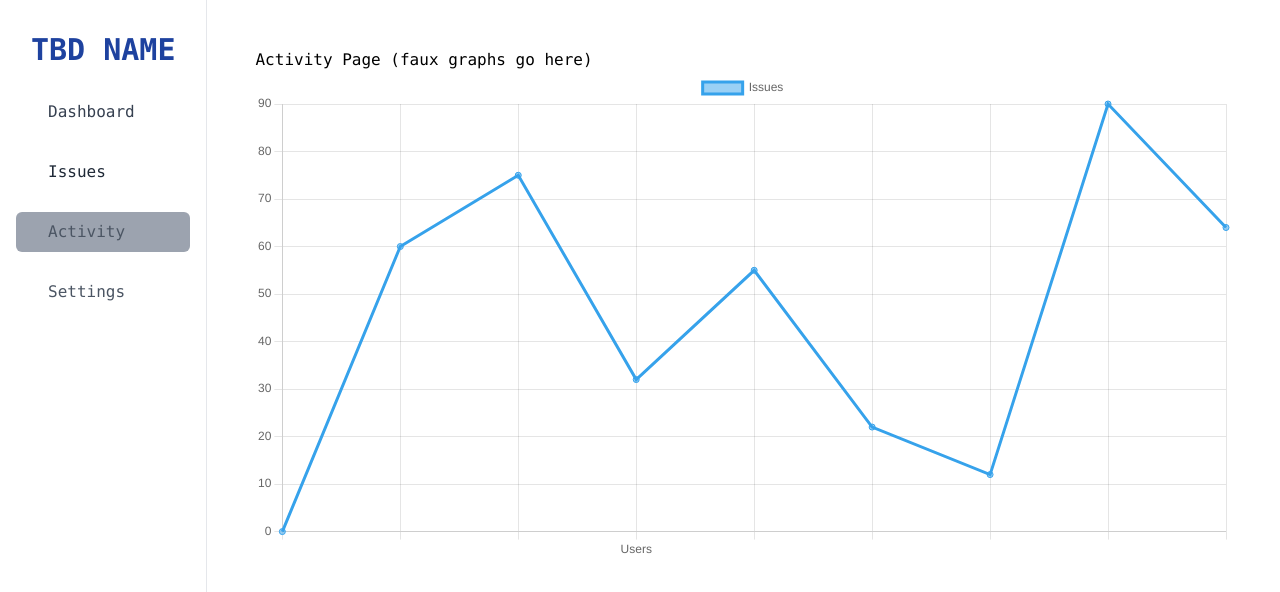
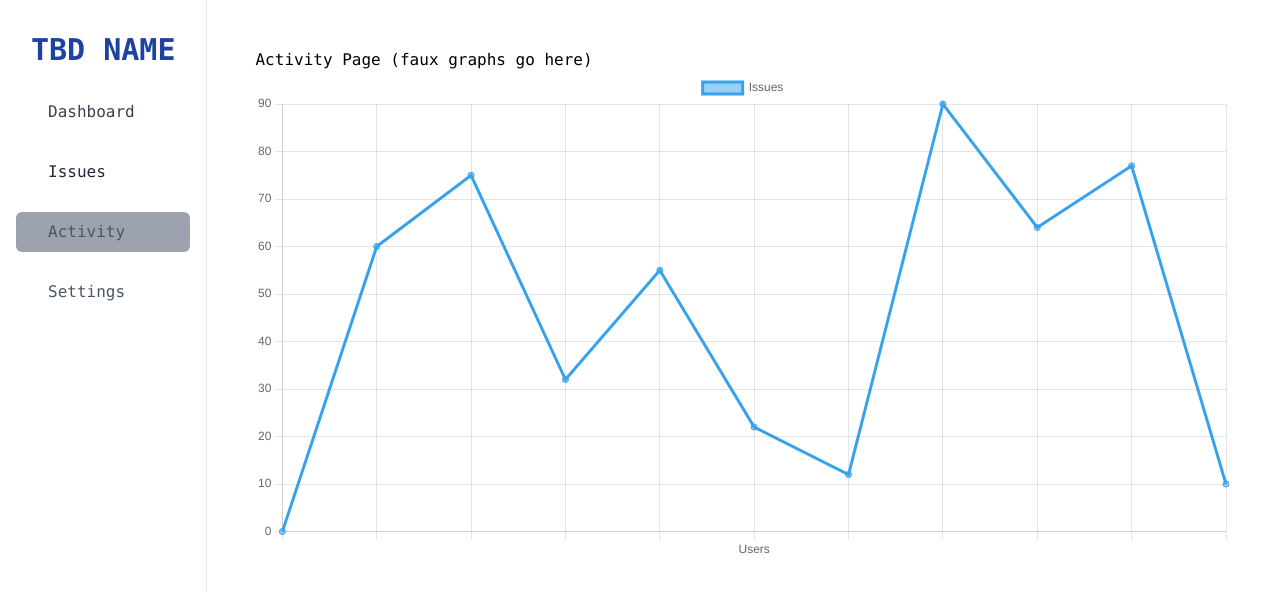
Before and after one commit to alex-jin45/nextjs-ticket-management, a Next.js app: page /dashboard/activity in a window 1280 px wide. Shown: the top 592 px of the page. Built offline with nearby package versions, Linux system fonts and the light colour scheme.

Commit message:
adding more data

```diff
--- a/components/ActivityPage/ActivityGraph.js
+++ b/components/ActivityPage/ActivityGraph.js
@@ -2,21 +2,19 @@ import { ArcElement, Chart as ChartJs, Legend, Tooltip } from "chart.js/auto";
 
 import { Line } from "react-chartjs-2";
 
-ChartJs.register(ArcElement, Tooltip, Legend);
-
 const ActivityGraph = ({}) => {
   return (
     <>
-      <div className="flex ">
+      <div className="flex">
         <Line
           datasetIdKey="id"
           data={{
-            labels: ["", "", "", "Users", "", "", "", "", ""],
+            labels: ["", "", "", "", "", "Users", "", "", "", "", ""],
             datasets: [
               {
                 id: 1,
                 label: "Issues",
-                data: [0, 60, 75, 32, 55, 22, 12, 90, 64],
+                data: [0, 60, 75, 32, 55, 22, 12, 90, 64, 77, 10],
               },
             ],
           }}
```
